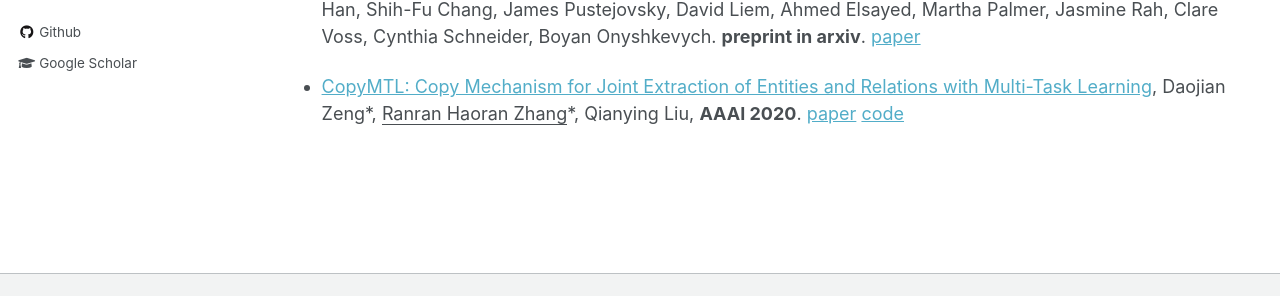
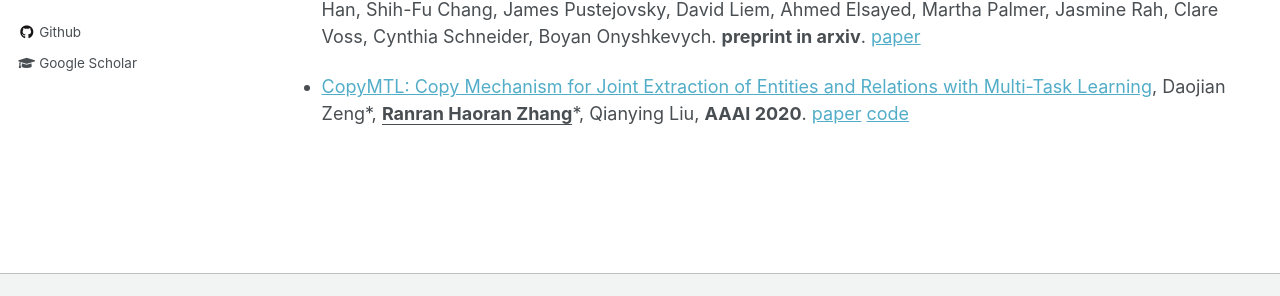
Before and after one commit to WindChimeRan/WindChimeRan.github.io, a Jekyll site: the page built from _pages/publications.md, in a window 1280 px wide. Shown: the part 471-767 px from the top of the page. Built offline with Jekyll 4.4.1, drawn with Linux system fonts in a browser that asks for light colours.

```diff
--- a/_pages/publications.md
+++ b/_pages/publications.md
@@ -26,4 +26,4 @@ author_profile: true
 
 - [COVID-19 Literature Knowledge Graph Construction and Drug Repurposing Report Generation](https://arxiv.org/pdf/2007.00576.pdf) Qingyun Wang, Manling Li, Xuan Wang, Nikolaus Parulian, Guangxing Han, Jiawei Ma, Jingxuan Tu, Ying Lin, **<u>Ranran Haoran Zhang</u>**, Weili Liu, Aabhas Chauhan, Yingjun Guan, Bangzheng Li, Ruisong Li, Xiangchen Song, Heng Ji, Jiawei Han, Shih-Fu Chang, James Pustejovsky, David Liem, Ahmed Elsayed, Martha Palmer, Jasmine Rah, Clare Voss, Cynthia Schneider, Boyan Onyshkevych. **preprint in arxiv**. [paper](https://arxiv.org/pdf/2007.00576.pdf)
 
-- [CopyMTL: Copy Mechanism for Joint Extraction of Entities and Relations with Multi-Task Learning](https://arxiv.org/pdf/1911.10438.pdf), Daojian Zeng\*, <u>Ranran Haoran Zhang</u>\*, Qianying Liu, **AAAI 2020**. [paper](https://arxiv.org/pdf/1911.10438.pdf) [code](https://github.com/WindChimeRan/CopyMTL)
+- [CopyMTL: Copy Mechanism for Joint Extraction of Entities and Relations with Multi-Task Learning](https://arxiv.org/pdf/1911.10438.pdf), Daojian Zeng\*, **<u>Ranran Haoran Zhang</u>**\*, Qianying Liu, **AAAI 2020**. [paper](https://arxiv.org/pdf/1911.10438.pdf) [code](https://github.com/WindChimeRan/CopyMTL)
```
